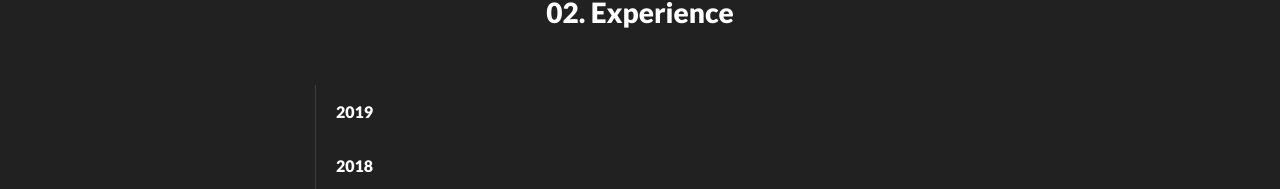
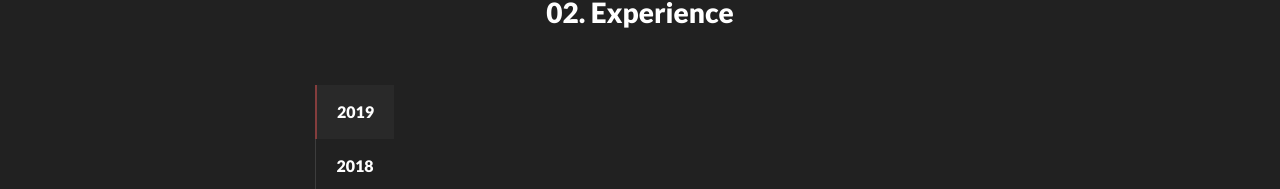
Before and after one commit to meddouribadis/my-react-resume, a React (Create React App) app: page / in a window 1280 px wide. Shown: the part 1266-1455 px from the top of the page. Built offline with nearby package versions, Linux system fonts and the light colour scheme.

Commit message:
More style

```diff
--- a/src/App.css
+++ b/src/App.css
@@ -93,6 +93,11 @@
   padding: 15px 20px;
 }
 
+.activatedTimeline{
+  background-color: #292929;
+  border-left: 2px solid #843d3d!important;
+}
+
 .experienceList li:hover{
   background-color: #292929;
   border-left: 1px solid #843d3d;
--- a/src/components/Timeline.js
+++ b/src/components/Timeline.js
@@ -28,11 +28,11 @@ class Timeline extends React.Component{
             <div className="timeline">
 
                 <ul role="tablist" className="experienceList">
-                    <li onClick={this.revealTheContent.bind(this)} data-id="2019"><a>2019</a></li>
-                    <li onClick={this.revealTheContent.bind(this)} data-id="2018"><a>2018</a></li>
-                    <li onClick={this.revealTheContent.bind(this)} data-id="2017"><a>2017</a></li>
-                    <li onClick={this.revealTheContent.bind(this)} data-id="2016"><a>2016</a></li>
-                    <li onClick={this.revealTheContent.bind(this)} data-id="2015"><a>2015</a></li>
+                    <li className={`${(this.state.active == 2019) ? "activatedTimeline" : ""}`} onClick={this.revealTheContent.bind(this)} data-id="2019"><a>2019</a></li>
+                    <li className={`${(this.state.active == 2018) ? "activatedTimeline" : ""}`} onClick={this.revealTheContent.bind(this)} data-id="2018"><a>2018</a></li>
+                    <li className={`${(this.state.active == 2017) ? "activatedTimeline" : ""}`} onClick={this.revealTheContent.bind(this)} data-id="2017"><a>2017</a></li>
+                    <li className={`${(this.state.active == 2016) ? "activatedTimeline" : ""}`} onClick={this.revealTheContent.bind(this)} data-id="2016"><a>2016</a></li>
+                    <li className={`${(this.state.active == 2015) ? "activatedTimeline" : ""}`} onClick={this.revealTheContent.bind(this)} data-id="2015"><a>2015</a></li>
                 </ul>
 
                 <div className="experienceTexts">
```
